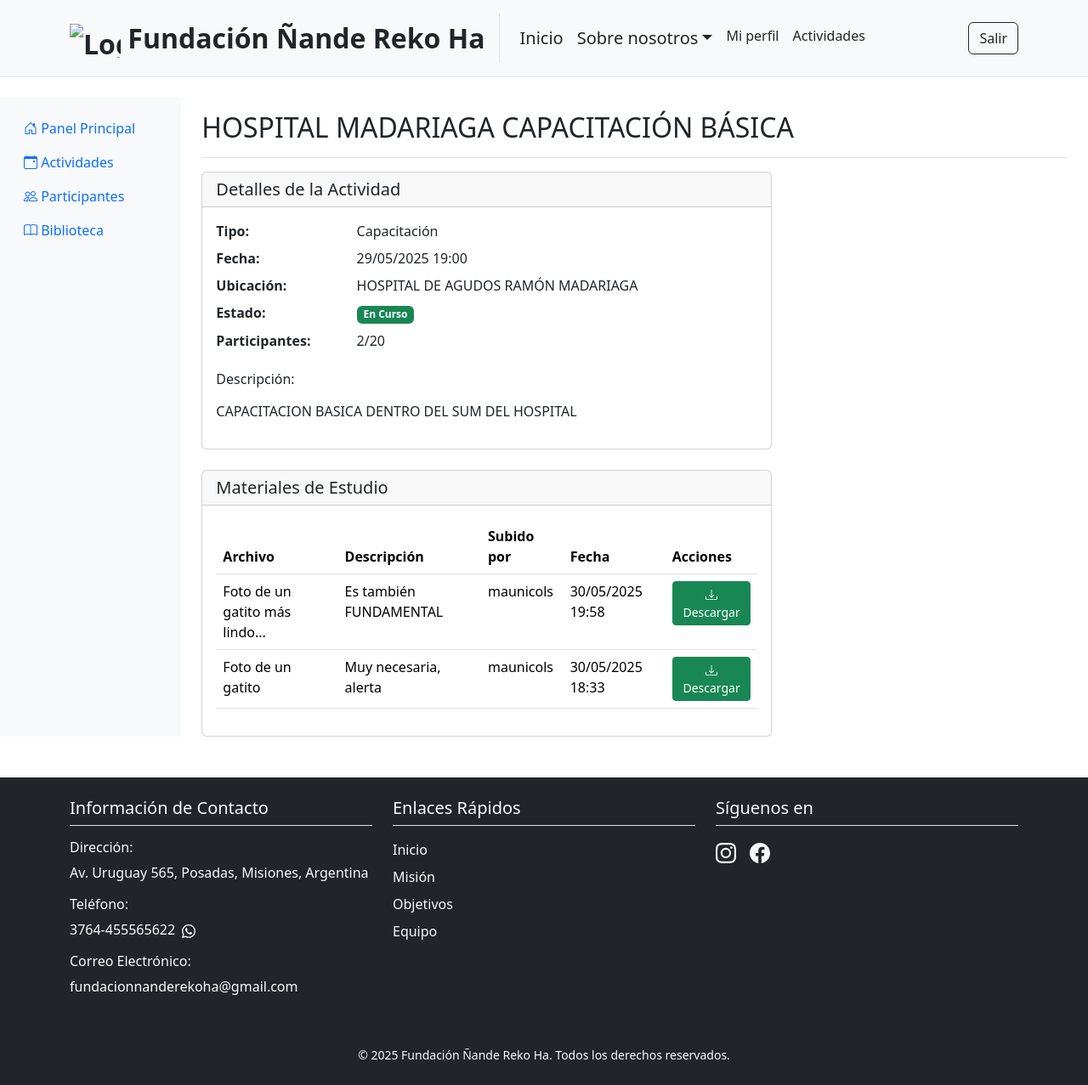
After one commit to maunicols/fnanderekoha, a Django app: page /dashboard/activity/2/ in a window 1280 px wide. The commit adds this page. Shown: the whole page at 85% size. Run offline with Django 4.2, Linux system fonts and the light colour scheme; a user stored in the database is signed in; data comes from the database, SQL or seed files in the repository; both versions use the stored data as it was after the commit; some libraries are stand-ins or nearby versions.

Commit message:
Upload files

```diff
--- a/dashboard/models.py
+++ b/dashboard/models.py
@@ -1,6 +1,37 @@
 from django.db import models
 from django.utils import timezone
 from django.contrib.auth.models import User
+
+class ActivityFile(models.Model):
+    file = models.FileField(
+        'Archivo',
+        upload_to='activity_files/%Y/%m/%d/',
+        help_text='Subir archivos relacionados con la actividad'
+    )
+    title = models.CharField('Título', max_length=200)
+    description = models.TextField('Descripción', blank=True)
+    uploaded_at = models.DateTimeField('Fecha de subida', auto_now_add=True)
+    uploaded_by = models.ForeignKey(
+        User,
+        on_delete=models.SET_NULL,
+        null=True,
+        related_name='uploaded_files',
+        verbose_name='Subido por'
+    )
+    activity = models.ForeignKey(
+        'Activity',
+        on_delete=models.CASCADE,
+        related_name='files',
+        verbose_name='Actividad'
+    )
+
+    class Meta:
+        verbose_name = 'Archivo de Actividad'
+        verbose_name_plural = 'Archivos de Actividades'
+        ordering = ['-uploaded_at']
+
+    def __str__(self):
+        return f"{self.title} - {self.activity.title}"
 
 class Activity(models.Model):
     ACTIVITY_TYPES = [
--- /dev/null
+++ b/dashboard/templates/dashboard/activity_detail.html
@@ -0,0 +1,118 @@
+{% extends 'dashboard/base.html' %}
+{% load static %}
+{% load crispy_forms_tags %}
+
+{% block dashboard_title %}{{ activity.title }}{% endblock %}
+
+{% block dashboard_content %}
+<div class="row">
+    <!-- Detalles de la Actividad -->
+    <div class="col-md-8">
+        <div class="card mb-4">
+            <div class="card-header">
+                <h5 class="mb-0">Detalles de la Actividad</h5>
+            </div>
+            <div class="card-body">
+                <dl class="row">
+                    <dt class="col-sm-3">Tipo:</dt>
+                    <dd class="col-sm-9">{{ activity.get_activity_type_display }}</dd>
+
+                    <dt class="col-sm-3">Fecha:</dt>
+                    <dd class="col-sm-9">{{ activity.date|date:"d/m/Y H:i" }}</dd>
+
+                    <dt class="col-sm-3">Ubicación:</dt>
+                    <dd class="col-sm-9">{{ activity.location }}</dd>
+
+                    <dt class="col-sm-3">Estado:</dt>
+                    <dd class="col-sm-9">
+                        <span class="badge {% if activity.status == 'PROGRAMADA' %}bg-primary
+                                        {% elif activity.status == 'EN_CURSO' %}bg-success
+                                        {% elif activity.status == 'COMPLETADA' %}bg-secondary
+                                        {% else %}bg-danger{% endif %}">
+                            {{ activity.get_status_display }}
+                        </span>
+                    </dd>
+
+                    <dt class="col-sm-3">Participantes:</dt>
+                    <dd class="col-sm-9">
+                        {{ activity.participants.count }}{% if activity.capacity %}/{{ activity.capacity }}{% endif %}
+                    </dd>
+                </dl>
+                <div class="mt-3">
+                    <h6>Descripción:</h6>
+                    <p>{{ activity.description|linebreaks }}</p>
+                </div>
+            </div>
+        </div>
+
+        <!-- Archivos de la Actividad -->
+        <div class="card">
+            <div class="card-header d-flex justify-content-between align-items-center">
+                <h5 class="mb-0">Materiales de Estudio</h5>
+                {% if user.perfiles.is_foundation_member %}
+                    <a href="{% url 'dashboard:upload-file' activity.id %}" class="btn btn-primary btn-sm">
+                        <i class="bi bi-upload"></i> Subir Archivo
+                    </a>
+                {% endif %}
+            </div>
+            <div class="card-body">
+                {% if activity.files.all %}
+                    <div class="table-responsive">
+                        <table class="table">
+                            <thead>
+                                <tr>
+                                    <th>Archivo</th>
+                                    <th>Descripción</th>
+                                    <th>Subido por</th>
+                                    <th>Fecha</th>
+                                    <th>Acciones</th>
+                                </tr>
+                            </thead>
+                            <tbody>
+                                {% for file in activity.files.all %}
+                                    <tr>
+                                        <td>{{ file.title }}</td>
+                                        <td>{{ file.description|truncatewords:30 }}</td>
+                                        <td>{{ file.uploaded_by.username }}</td>
+                                        <td>{{ file.uploaded_at|date:"d/m/Y H:i" }}</td>
+                                        <td>
+                                            <a href="{% url 'dashboard:download-file' file.id %}"
+                                               class="btn btn-sm btn-success">
+                                                <i class="bi bi-download"></i> Descargar
+                                            </a>
+                                        </td>
+                                    </tr>
+                                {% endfor %}
+                            </tbody>
+                        </table>
+                    </div>
+                {% else %}
+                    <p class="text-muted mb-0">No hay archivos disponibles para esta actividad.</p>
+                {% endif %}
+            </div>
+        </div>
+    </div>
+
+    <!-- Barra lateral -->
+    <div class="col-md-4">
+        {% if user.perfiles.is_foundation_member %}
+            <div class="card mb-4">
+                <div class="card-header">
+                    <h5 class="mb-0">Acciones</h5>
+                </div>
+                <div class="card-body">
+                    <div class="d-grid gap-2">
+                        <a href="{% url 'dashboard:activity-edit' activity.id %}" class="btn btn-outline-primary">
+                            <i class="bi bi-pencil"></i> Editar Actividad
+                        </a>
+                        <a href="{% url 'dashboard:participant-list' %}?activity={{ activity.id }}"
+                           class="btn btn-outline-info">
+                            <i class="bi bi-people"></i> Gestionar Participantes
+                        </a>
+                    </div>
+                </div>
+            </div>
+        {% endif %}
+    </div>
+</div>
+{% endblock %}
--- a/dashboard/templates/dashboard/activity_list.html
+++ b/dashboard/templates/dashboard/activity_list.html
@@ -30,7 +30,11 @@
                 <tbody>
                     {% for activity in activities %}
                     <tr>
-                        <td>{{ activity.title }}</td>
+                        <td>
+                            <a href="{% url 'dashboard:activity-detail' activity.pk %}" class="text-decoration-none">
+                                {{ activity.title }}
+                            </a>
+                        </td>
                         <td>{{ activity.get_activity_type_display }}</td>
                         <td>{{ activity.date|date:"d/m/Y H:i" }}</td>
                         <td>
--- a/dashboard/templates/dashboard/base.html
+++ b/dashboard/templates/dashboard/base.html
@@ -29,6 +29,13 @@
                             Participantes
                         </a>
                     </li>
+                    <li class="nav-item">
+                        <a class="nav-link {% if request.resolver_match.url_name == 'library' %}active{% endif %}"
+                           href="{% url 'dashboard:library' %}">
+                            <i class="bi bi-book"></i>
+                            Biblioteca
+                        </a>
+                    </li>
                 </ul>
             </div>
         </nav>
--- a/dashboard/urls.py
+++ b/dashboard/urls.py
@@ -14,4 +14,8 @@ urlpatterns = [
     path('participantes/', views.participant_list, name='participant-list'),
     path('actividades/<int:pk>/cambiar-estado/', views.activity_change_status, name='activity-change-status'),
     path('participantes/<int:participant_id>/confirmar/', views.confirm_attendance, name='confirm-attendance'),
+    path('activity/<int:pk>/', views.activity_detail, name='activity-detail'),
+    path('library/', views.library_view, name='library'),
+    path('upload-document/', views.upload_document, name='upload-document'),
+    path('download-document/<int:file_id>/', views.download_document, name='download-document'),
 ]
--- a/dashboard/views.py
+++ b/dashboard/views.py
@@ -2,12 +2,13 @@ from django.shortcuts import render, redirect, get_object_or_404
 from django.contrib.auth.decorators import login_required
 from django.contrib import messages
 from django.core.paginator import Paginator, EmptyPage, PageNotAnInteger
-from django.http import JsonResponse
+from django.http import JsonResponse, HttpResponse, FileResponse
 from .decorators import foundation_member_required, admin_required
-from .models import Activity, Participant
-from .forms import ActivityForm, EnrollmentForm
+from .models import Activity, Participant, ActivityFile
+from .forms import ActivityForm, EnrollmentForm, ActivityFileForm, DocumentUploadForm
 from django.utils import timezone
 import json
+import os
 
 @login_required
 def dashboard_home(request):
@@ -281,3 +282,59 @@ def confirm_attendance(request, participant_id):
         'success': False,
         'message': 'Método no permitido'
     }, status=405)
+
+@login_required
+def library_view(request):
+    """Vista de la biblioteca de documentos."""
+    activities = Activity.objects.prefetch_related('files').order_by('-date')
+
+    if request.user.perfiles.is_foundation_member:
+        form = DocumentUploadForm()
+    else:
+        form = None
+
+    return render(request, 'dashboard/library.html', {
+        'activities': activities,
+        'can_upload': request.user.perfiles.is_foundation_member,
+        'form': form,
+    })
+
+@login_required
+@foundation_member_required
+def upload_document(request):
+    """Vista para subir documentos."""
+    if request.method == 'POST':
+        form = DocumentUploadForm(request.POST, request.FILES)
+        if form.is_valid():
+            document = form.save(commit=False)
+            document.uploaded_by = request.user
+            document.save()
+            messages.success(request, 'Documento subido exitosamente.')
+            return redirect('dashboard:library')
+        else:
+            messages.error(request, 'Error al subir el documento.')
+            return redirect('dashboard:library')
+    return redirect('dashboard:library')
+
+@login_required
+def download_document(request, file_id):
+    """Vista para descargar documentos."""
+    document = get_object_or_404(ActivityFile, pk=file_id)
+    try:
+        response = FileResponse(document.file)
+        response['Content-Disposition'] = f'attachment; filename="{document.file.name}"'
+        return response
+    except Exception as e:
+        messages.error(request, 'Error al descargar el archivo.')
+        return redirect('dashboard:library')
+
+@login_required
+def activity_detail(request, pk):
+    """Vista detallada de una actividad."""
+    activity = get_object_or_404(Activity, pk=pk)
+
+    context = {
+        'activity': activity,
+        'is_enrolled': Participant.objects.filter(activity=activity, user=request.user).exists(),
+    }
+    return render(request, 'dashboard/activity_detail.html', context)
--- a/landing/templates/landing/base.html
+++ b/landing/templates/landing/base.html
@@ -114,7 +114,14 @@
                 aria-current="page"
                 href={% url "profile" %}
                 >Mi perfil</a>
-              </li>
+            </li>
+            <li class="nav-item">
+              <a
+                class="nav-link text-dark active align-text-center fs-6"
+                aria-current="page"
+                href={% url "dashboard:home" %}
+                >Actividades</a>
+            </li>
             <li>
               <a class="nav-item ms-auto fs-6 btn btn-outline-dark  d-lg-none" href={% url 'logout' %} aria-current="true">Salir</a>
             </li>
```
Also changed, not shown: dashboard/admin.py (+18 -2 lines), dashboard/forms.py (+27 -1 lines), dashboard/templates/dashboard/library.html (added, +84 -0 lines), dashboard/templates/dashboard/upload_file.html (added, +30 -0 lines), dashboard/migrations/0004_activityfile.py (added), db.sqlite3, users/management/commands/create_user_profiles.py (deleted).
